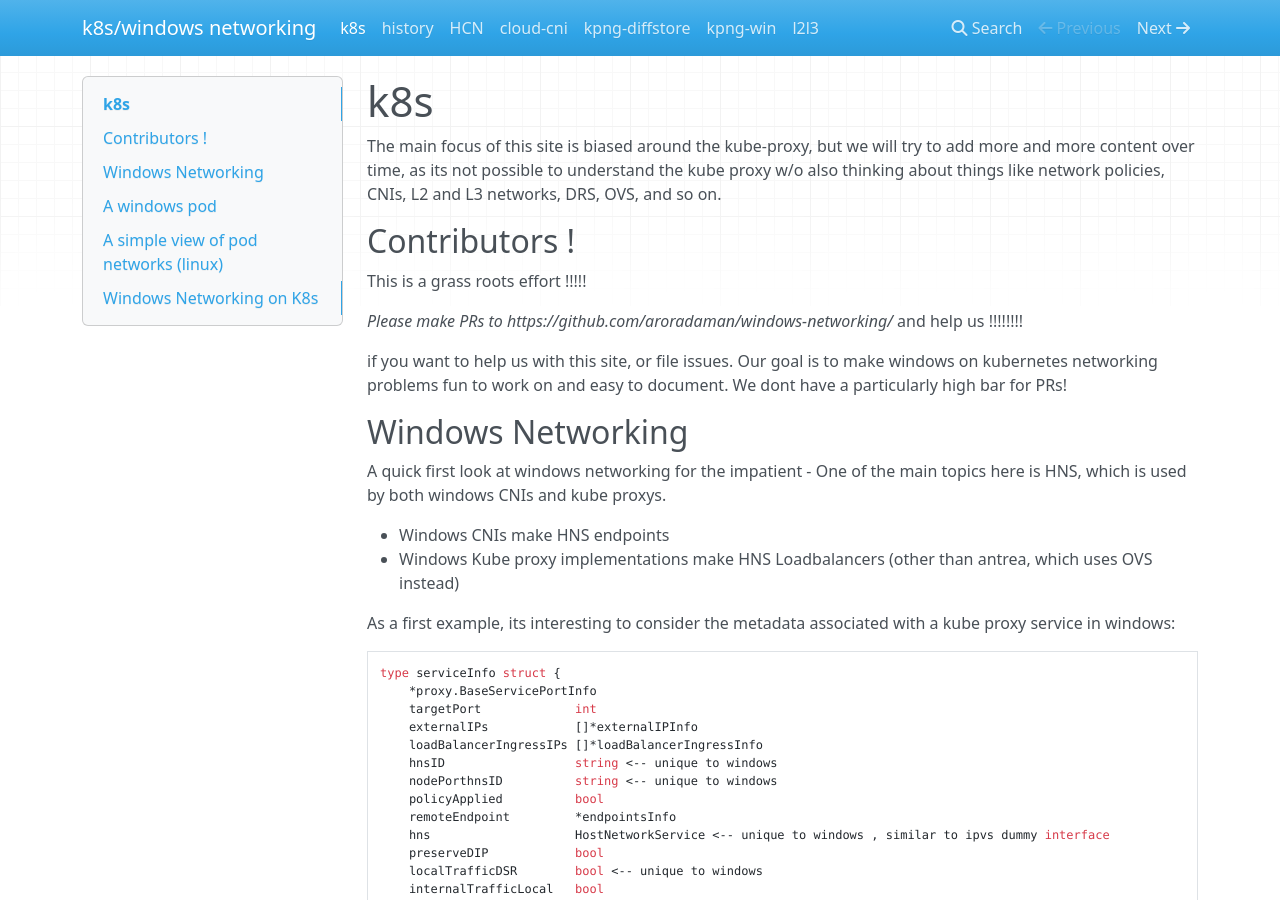
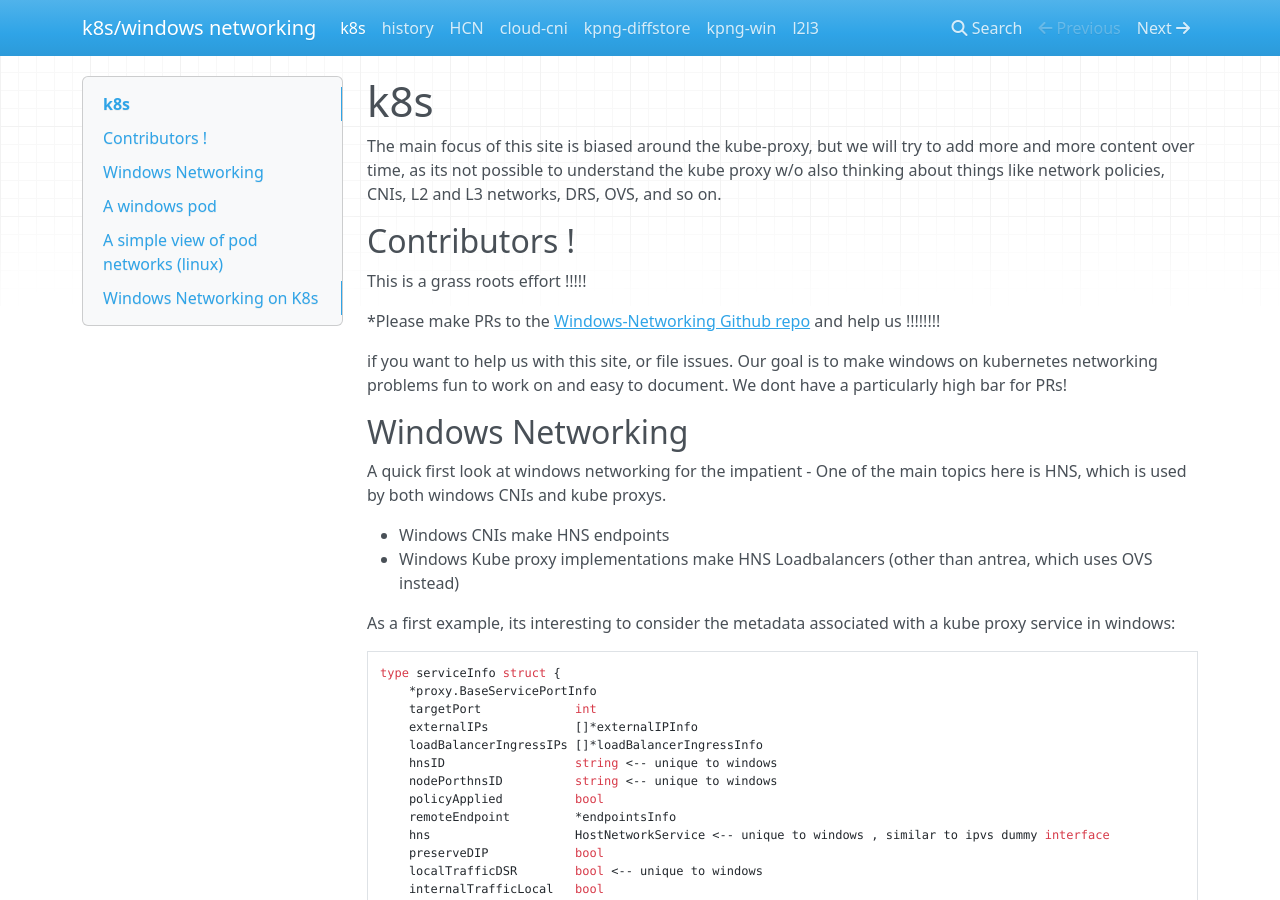
Before and after one commit to aroradaman/windows-networking, an MkDocs documentation site: the page built from docs/index.md, in a window 1280 px wide and 900 px high. Built offline with MkDocs 1.6.1, drawn with Linux system fonts in a browser that asks for light colours; nearby versions of some CDN libraries.

Commit message:
Update index.md

```diff
--- a/docs/index.md
+++ b/docs/index.md
@@ -8,7 +8,7 @@ and so on.
 
 This is a grass roots effort !!!!!
 
-*Please make PRs to https://github.com/aroradaman/windows-networking/* and help us !!!!!!!!
+*Please make PRs to the [Windows-Networking Github repo](https://github.com/aroradaman/windows-networking/)  and help us !!!!!!!!
 
 if you want to help us with this site, or file issues.
 Our goal is to make windows on kubernetes networking problems fun to work on and easy to document.  We dont have a particularly
```
